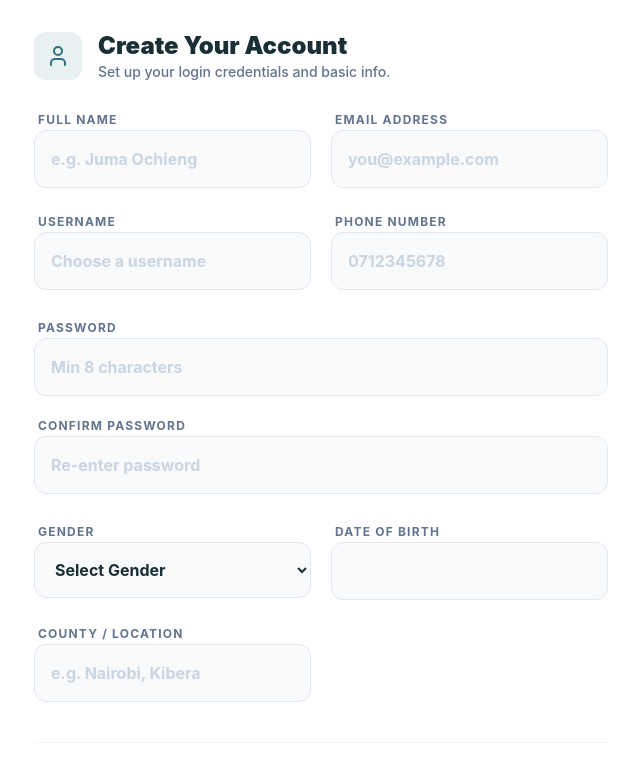
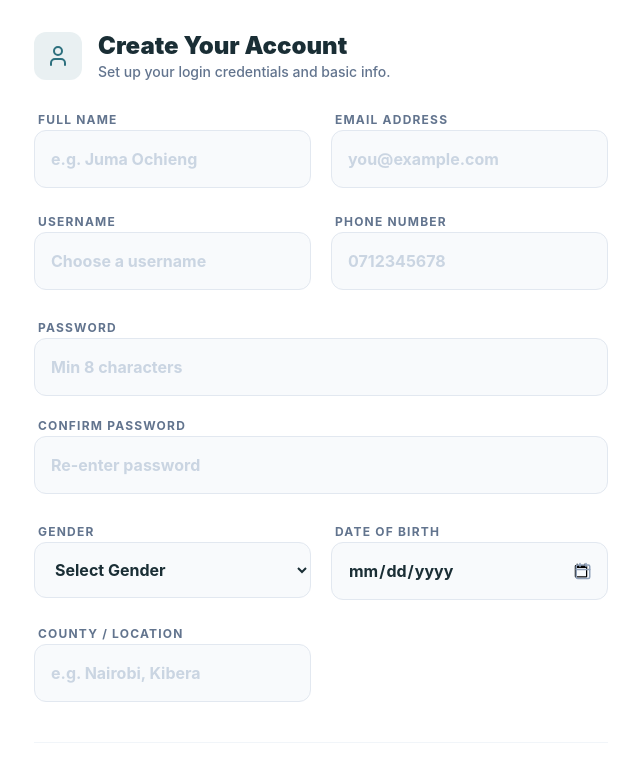
Before and after one commit to JamesKamau-5773/Unda-YouthNetwork-Frontend, a React (Vite) app: page /join in a window 1280 px wide. Shown: the part 407-1180 px from the top of the page, without its empty margins (319-959 px from the left). Built offline with nearby package versions, Linux system fonts and the light colour scheme.

Commit message:
Chore: add min/max to DOB pickers
- Limit DOB selection to 1900-01-01 through today
- Add calendar trigger support to shared InputField with min/max passthrough

```diff
--- a/src/features/auth/MultiStepChampionForm.jsx
+++ b/src/features/auth/MultiStepChampionForm.jsx
@@ -54,6 +54,7 @@ export default function MultiStepChampionForm() {
   const [error, setError] = useState('');
   const [showPassword, setShowPassword] = useState(false);
   const [showConfirmPassword, setShowConfirmPassword] = useState(false);
+  const today = new Date().toISOString().split('T')[0];
   const navigate = useNavigate();
 
   const handleChange = e => {
@@ -198,7 +199,18 @@ export default function MultiStepChampionForm() {
         {step === 1 && (
           <div className="space-y-4">
             <p className="text-sm text-slate-600 mb-4">Optional: Add more details to your profile</p>
-            <input name="dob" type="date" value={form.dob} onChange={handleChange} placeholder="Date of Birth" className="input" />
+            <input
+              name="dob"
+              type="date"
+              value={form.dob}
+              onChange={handleChange}
+              onFocus={(e) => e.target.showPicker && e.target.showPicker()}
+              onClick={(e) => e.target.showPicker && e.target.showPicker()}
+              placeholder="Date of Birth"
+              min="1900-01-01"
+              max={today}
+              className="input"
+            />
             <select name="gender" value={form.gender} onChange={handleChange} className="input">
               <option value="">Select Gender</option>
               <option value="Male">Male</option>
--- a/src/pages/Portal/MultiStepChampionForm.jsx
+++ b/src/pages/Portal/MultiStepChampionForm.jsx
@@ -1,7 +1,7 @@
-import React, { useState } from 'react';
+import React, { useState, useRef } from 'react';
 import { useNavigate } from 'react-router-dom';
 import { memberService, championService } from '@/services/apiService';
-import { User, ShieldAlert, GraduationCap, Link2, ArrowRight, ArrowLeft, CheckCircle, Loader2, Eye, EyeOff, XCircle } from 'lucide-react';
+import { User, ShieldAlert, GraduationCap, Link2, ArrowRight, ArrowLeft, CheckCircle, Loader2, Eye, EyeOff, XCircle, Calendar } from 'lucide-react';
 import { Button } from "@/components/ui/button";
 import Layout from '../../components/shared/Layout';
 
@@ -31,19 +31,31 @@ const checkPasswordStrength = (password) => {
 };
 
 // InputField is outside the main component for performance
-const InputField = ({ label, type = "text", value, onChange, placeholder }) => {
+const InputField = ({ label, type = "text", value, onChange, placeholder, min, max }) => {
   const [showPassword, setShowPassword] = useState(false);
   const isPasswordField = type === 'password';
+  const isDateField = type === 'date';
+  const inputRef = useRef(null);
+
+  const openDatePicker = () => {
+    if (inputRef.current?.showPicker) inputRef.current.showPicker();
+    else inputRef.current?.focus();
+  };
 
   return (
     <div className="space-y-2">
       <label className="text-xs font-bold text-slate-500 uppercase tracking-widest ml-1">{label}</label>
       <div className="relative">
         <input
-          type={isPasswordField && !showPassword ? 'password' : 'text'}
+          ref={inputRef}
+          type={isPasswordField && !showPassword ? 'password' : type}
           value={value}
           onChange={onChange}
+          onFocus={isDateField ? openDatePicker : undefined}
+          onClick={isDateField ? openDatePicker : undefined}
           placeholder={placeholder}
+          min={min}
+          max={max}
           className="w-full p-4 rounded-xl bg-slate-50 border border-slate-200 text-unda-navy font-bold focus:outline-none focus:ring-2 focus:ring-unda-teal/20 focus:border-unda-teal transition-all placeholder:text-slate-300"
         />
         {isPasswordField && (
@@ -54,6 +66,16 @@ const InputField = ({ label, type = "text", value, onChange, placeholder }) => {
             aria-label={showPassword ? 'Hide password' : 'Show password'}
           >
             {showPassword ? <EyeOff size={18} /> : <Eye size={18} />}
+          </button>
+        )}
+        {isDateField && (
+          <button
+            type="button"
+            onClick={openDatePicker}
+            className="absolute right-4 top-1/2 -translate-y-1/2 text-slate-400 hover:text-unda-teal transition-colors"
+            aria-label="Open date picker"
+          >
+            <Calendar size={18} />
           </button>
         )}
       </div>
@@ -67,6 +89,7 @@ const MultiStepChampionForm = () => {
   const [isSubmitting, setIsSubmitting] = useState(false);
   const [showPassword, setShowPassword] = useState(false);
   const [showConfirmPassword, setShowConfirmPassword] = useState(false);
+  const today = new Date().toISOString().split('T')[0];
 
   const [formData, setFormData] = useState({
     // Account fields (required for registration)
@@ -250,7 +273,14 @@ const MultiStepChampionForm = () => {
                 </select>
               </div>
 
-              <InputField label="Date of Birth" type="date" value={formData.dob} onChange={e => setFormData({...formData, dob: e.target.value})} />
+              <InputField
+                label="Date of Birth"
+                type="date"
+                value={formData.dob}
+                onChange={e => setFormData({...formData, dob: e.target.value})}
+                min="1900-01-01"
+                max={today}
+              />
               <InputField label="County / Location" placeholder="e.g. Nairobi, Kibera" value={formData.county} onChange={e => setFormData({...formData, county: e.target.value})} />
             </div>
           </div>
```
